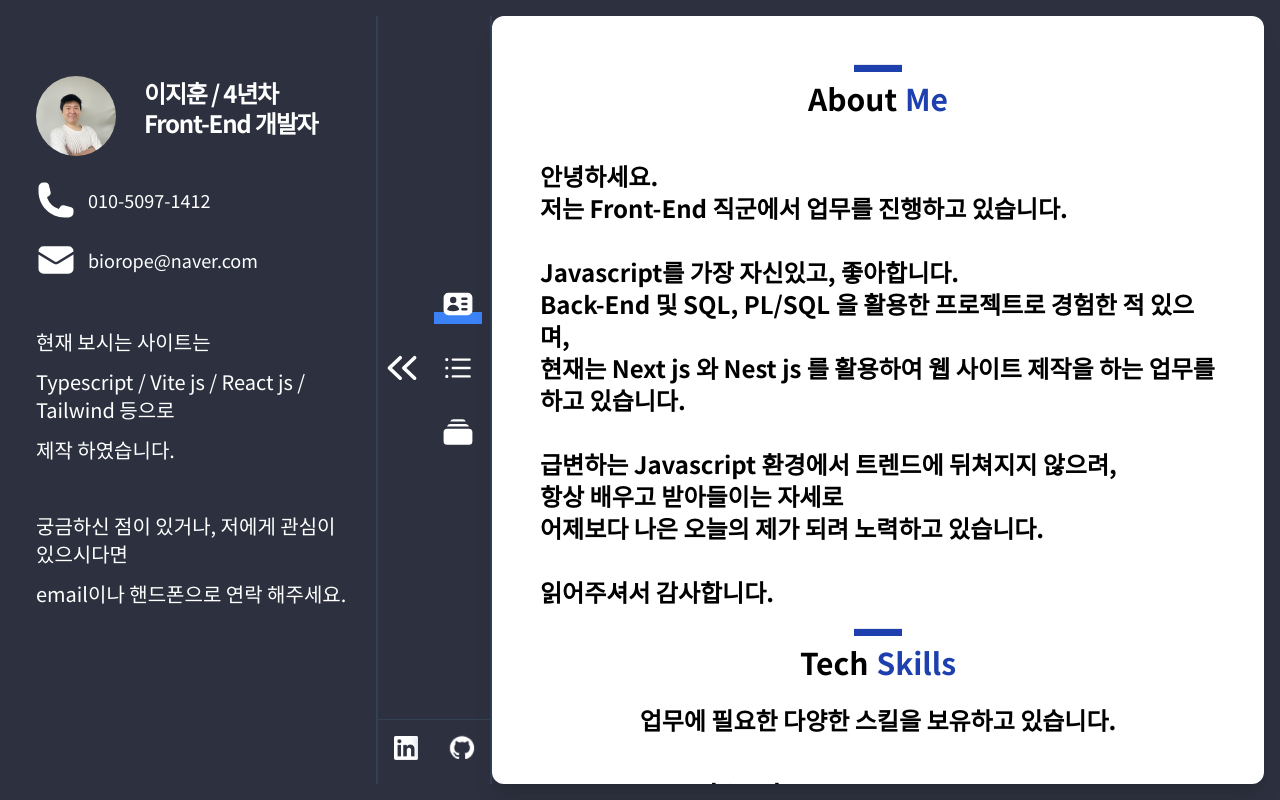
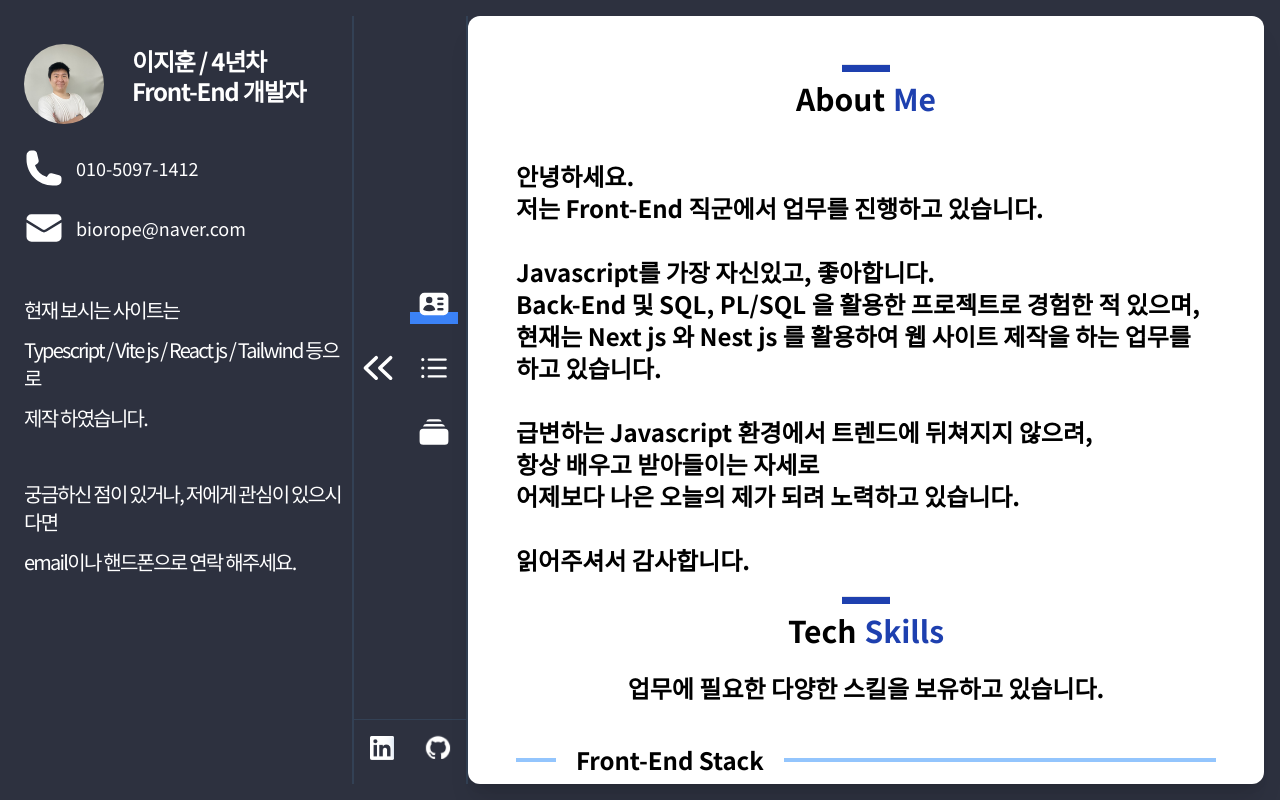
Before and after one commit to J-Huni/portfolio, a React (Vite) app: page / in a window 1280 px wide. Built offline with nearby package versions, Linux system fonts and the light colour scheme; the HTML template or start-up script is replaced by a standard one.

Commit message:
fix: fix section, intro css

```diff
--- a/src/components/Section.tsx
+++ b/src/components/Section.tsx
@@ -14,7 +14,7 @@ const Section = ({ children }: Props) => {
 
   return (
     <motion.div
-      className='m-auto container mx-lg rounded-xl bg-white p-12 shadow-xl overflow-y-scroll max-h-full relative opacity-0'
+      className='m-auto container mx-auto max-w-screen-xl rounded-xl bg-white p-12 shadow-xl overflow-y-scroll max-h-full relative opacity-0'
       animate={{ opacity: 1 }}
       transition={{ duration: 1 }}
     >
--- a/src/layout/Intro.tsx
+++ b/src/layout/Intro.tsx
@@ -12,7 +12,7 @@ const Intro = () => {
   )
 
   return (
-    <div className='flex justify-start flex-col gap-4 max-w-xs w-full pt-10 m-5'>
+    <div className='flex justify-start flex-col gap-4 max-w-xs w-full pt-5 m-2'>
       <div className='flex gap-2'>
         <Avatar img='/assets/imgs/avatar.jpg' />
         <div className='flex flex-col gap-2 justify-center'>
@@ -26,7 +26,7 @@ const Intro = () => {
         <Contact icon={<PhoneIcon className='w-10 h-10' />} text='010-5097-1412' />
         <Contact icon={<EnvelopeIcon className='w-10 h-10' />} text='biorope@naver.com' />
       </div>
-      <div className='rounded-md mt-5'>
+      <div className='rounded-md mt-5 tracking-[-0.11em]'>
         <Desc text='현재 보시는 사이트는' />
         <Desc text='Typescript / Vite js / React js / Tailwind 등으로' />
         <Desc text='제작 하였습니다.' />
```
